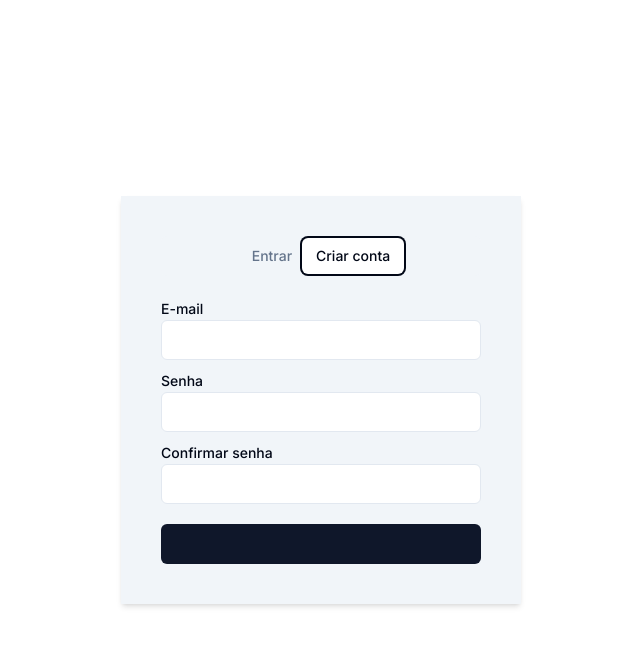
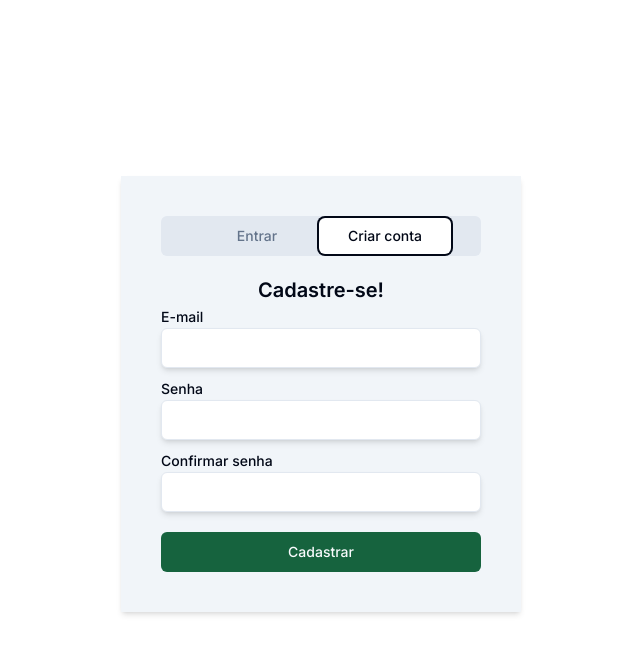
Before and after one commit to unbigou/ergon, a Next.js app in the folder frontend/: page / in a window 1280 px wide. Both pictures are taken after a click on the tab "Criar conta". Shown: the top 654 px of the page, without its empty margins (319-959 px from the left). Built offline with nearby package versions, Linux system fonts and the light colour scheme.

Commit message:
feat: login and sign up att

```diff
--- a/frontend/src/app/page.tsx
+++ b/frontend/src/app/page.tsx
@@ -1,33 +1,84 @@
+'use client';
+
+import { useState } from 'react';
 import { Button } from "@/components/ui/button";
 import { Input } from "@/components/ui/input";
 import { Label } from "@/components/ui/label";
 import { Tabs, TabsContent, TabsList, TabsTrigger } from "@/components/ui/tabs"
 
 export default function AuthPage() {
+  const [loginEmail, setLoginEmail] = useState('');
+  const [loginSenha, setLoginSenha] = useState('');
+  const [signupEmail, setSignupEmail] = useState('');
+  const [signupSenha1, setSignupSenha1] = useState('');
+  const [signupSenha2, setSignupSenha2] = useState('');
+
   return (
-    <main className="flex justify-center items-center h-screen">
-      <Tabs defaultValue="login" className="flex flex-col bg-slate-100 p-10 shadow-md">
-        <TabsList className="mb-3 w-80">
-          <TabsTrigger value="login" className="justify-between flex" >Entrar</TabsTrigger>
-          <TabsTrigger value="sign un">Criar conta</TabsTrigger>
+    <main className="flex justify-center mt-44">
+      <Tabs
+        defaultValue="login"
+        className="flex flex-col bg-slate-100 p-10 shadow-md"
+      >
+        <TabsList className="mb-3 w-80 bg-slate-200">
+          <TabsTrigger value="login" className=" w-32 text-center">
+            Entrar
+          </TabsTrigger>
+          <TabsTrigger value="signup" className="w-32">Criar conta</TabsTrigger>
         </TabsList>
         <TabsContent value="login">
-          <p className="justify-center flex text-xl font-semibold">Faça login!</p>
+          <p className="justify-center flex text-xl font-semibold">
+            Faça login!
+          </p>
           <Label htmlFor="email">E-mail</Label>
-          <Input id="email" className="mb-2"></Input>
+          <Input
+            id="email"
+            className="mb-2 shadow-md"
+            value={loginEmail}
+            onChange={(e) => setLoginEmail(e.target.value)}
+          ></Input>
           <Label htmlFor="senha">Senha</Label>
-          <Input id="senha" className="mb-6"></Input>
-          <Button className="w-full">Logar</Button>
+          <Input
+            id="senha"
+            type="password"
+            className="mb-6 shadow-md"
+            value={loginSenha}
+            onChange={(e) => setLoginSenha(e.target.value)}
+          ></Input>
+          <Button className="w-full bg-darkGreen hover:bg-green-900">
+            Logar
+          </Button>
         </TabsContent>
-        <TabsContent value="sign un">
-          <Label htmlFor="emailsingup">E-mail</Label>
-          <Input id="emailsignup" className="mb-2"></Input>
+        <TabsContent value="signup">
+          <p className="justify-center flex text-xl font-semibold">
+            Cadastre-se!
+          </p>
+          <Label htmlFor="emailsignup">E-mail</Label>
+          <Input
+            id="emailsignup"
+            className="mb-2 shadow-md"
+            value={signupEmail}
+            onChange={(e) => setSignupEmail(e.target.value)}
+          ></Input>
           <Label htmlFor="senha1">Senha</Label>
-          <Input id="senha1" className="mb-2"></Input>
+          <Input
+            id="senha1"
+            type="password"
+            className="mb-2 shadow-md"
+            value={signupSenha1}
+            onChange={(e) => setSignupSenha1(e.target.value)}
+          ></Input>
           <Label htmlFor="senha2">Confirmar senha</Label>
-          <Input id="senha2" className="mb-5"></Input>
-          <Button className="w-full"></Button>
-          </TabsContent>
+          <Input
+            id="senha2"
+            type="password"
+            className="mb-5 shadow-md"
+            value={signupSenha2}
+            onChange={(e) => setSignupSenha2(e.target.value)}
+          ></Input>
+          <Button className="w-full bg-darkGreen hover:bg-green-900">
+            Cadastrar
+          </Button>
+        </TabsContent>
       </Tabs>
     </main>
   );
```
